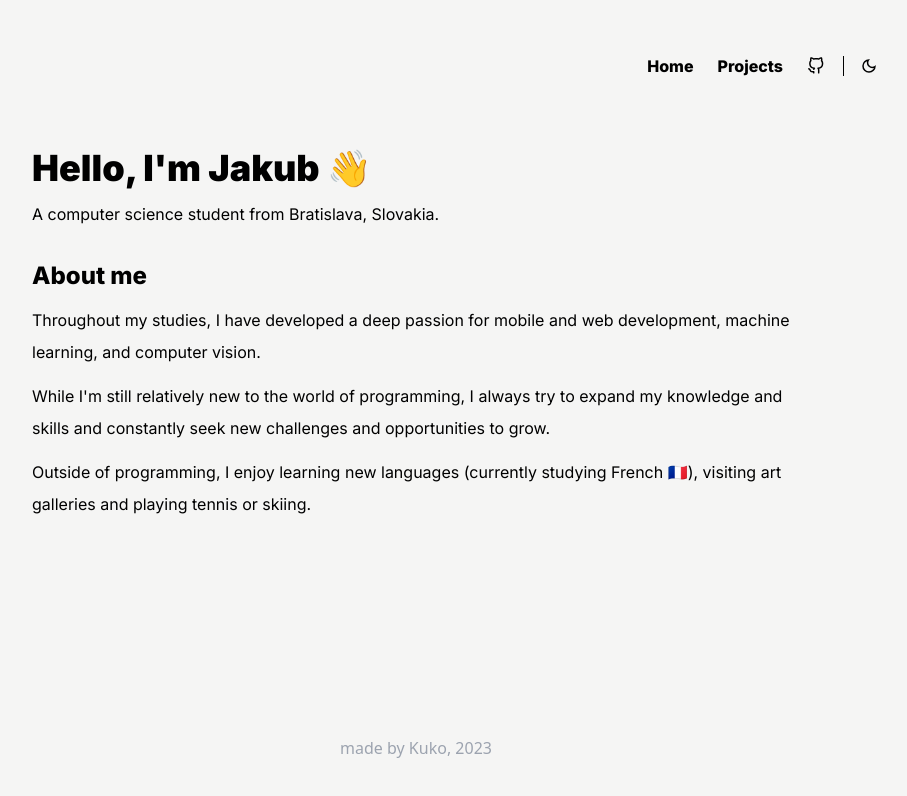
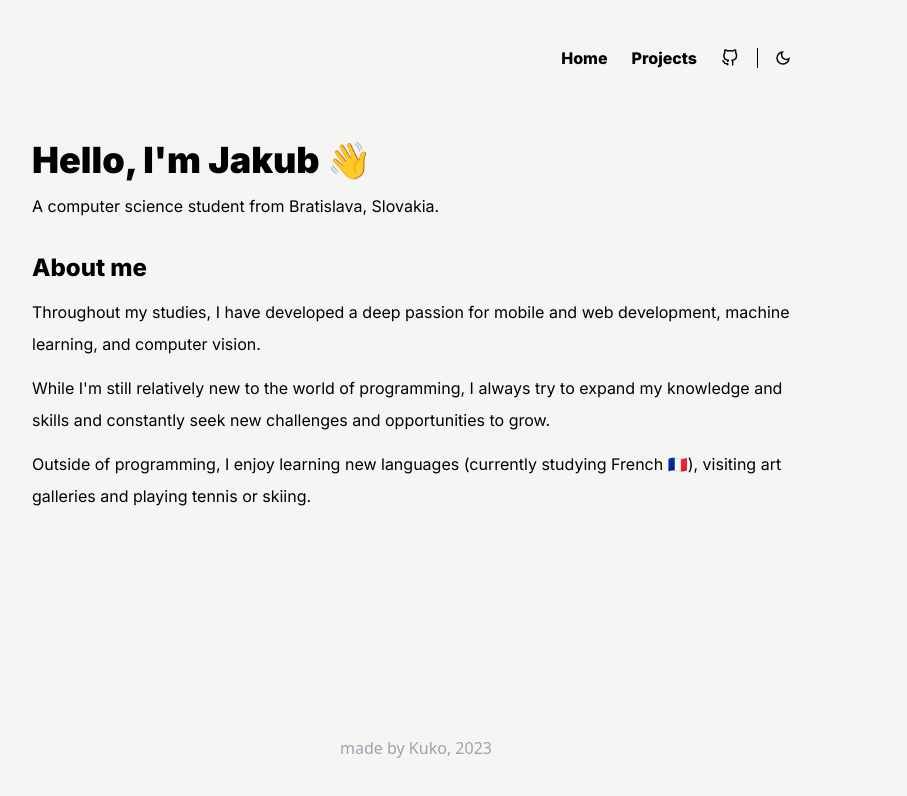
Before and after one commit to kuko6/personal-website, a SvelteKit app: page / in a window 1280 px wide. Shown: the top 796 px of the page, without its empty margins (224-1131 px from the left). Built offline with nearby package versions, Linux system fonts and the light colour scheme.

Commit message:
changed header layout

```diff
--- a/src/components/Navigation.svelte
+++ b/src/components/Navigation.svelte
@@ -6,7 +6,7 @@
   import NavIcon from "../components/NavIcon.svelte";
 </script>
 
-<nav class="md:mr-40 pr-2.5 pt-5 md:pt-12 dark:text-white">
+<nav class="pt-5 md:pt-10 dark:text-white">
   <div class="flex flex-row justify-end content-center text-base gap-2 font-inter font-bold">
     <NavLink label={"Home"} path={"/"} />
     <NavLink label={"Projects"} path={"/projects"} />
--- a/src/routes/+layout.svelte
+++ b/src/routes/+layout.svelte
@@ -13,7 +13,7 @@
 </script>
 
 
-<div class="flex flex-col min-h-screen">
+<div class="flex flex-col min-h-screen mx-auto px-4 md:px-0 md:max-w-3xl">
   <header>
     <Navigation />
   </header>
--- a/src/routes/+page.svelte
+++ b/src/routes/+page.svelte
@@ -3,7 +3,7 @@
   <title>Kuko</title>
 </svelte:head>
 
-<div class="container mx-auto px-4 md:px-0 md:max-w-3xl pt-8 md:pt-16 space-y-6 md:space-y-8">
+<div class="pt-8 md:pt-16 space-y-6 md:space-y-8">
   <div class="space-y-3 dark:text-white">
     <h1 class="font-inter font-black text-2xl md:text-4xl">
       Hello, I'm Jakub 👋
```
